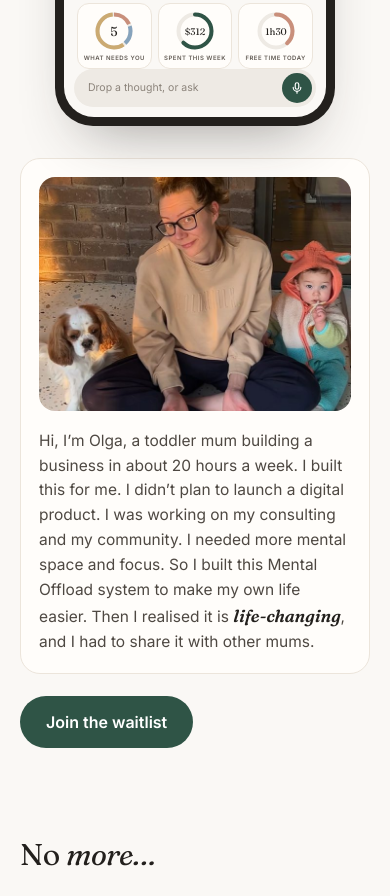
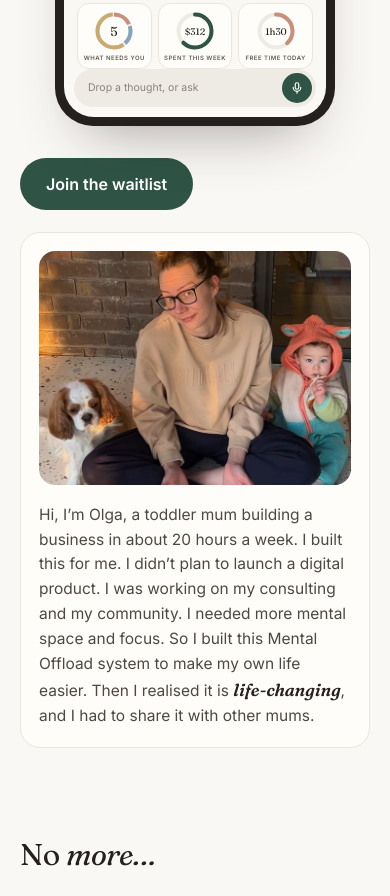
Before and after one commit to OlyenaID/mental-offload, a plain HTML site: page waitlist/index.html in a window 390 px wide. Shown: the part 956-1852 px from the top of the page. Drawn offline with Linux system fonts and the light colour scheme.

Commit message:
Phone layout: Join button above the bio
Co-Authored-By: Claude Opus 5.5 <noreply@anthropic.com>

```diff
--- a/waitlist/index.html
+++ b/waitlist/index.html
@@ -220,6 +220,9 @@ footer .mark{font-size:18px;color:var(--ink);display:block;margin-bottom:6px}
 
 /* phone width */
 @media (max-width:860px){
+  .hero-bio{display:flex;flex-direction:column;align-items:flex-start}
+  .hero-bio .btn{order:-1;margin-bottom:22px}
+  .hero-bio .bio{margin-bottom:0}
   .hero{grid-template-columns:1fr;grid-template-areas:"head" "media" "bio";row-gap:32px;padding-block:8px 40px}
   .hero-media{justify-self:center}
   .grid{grid-template-columns:1fr 1fr}
```
